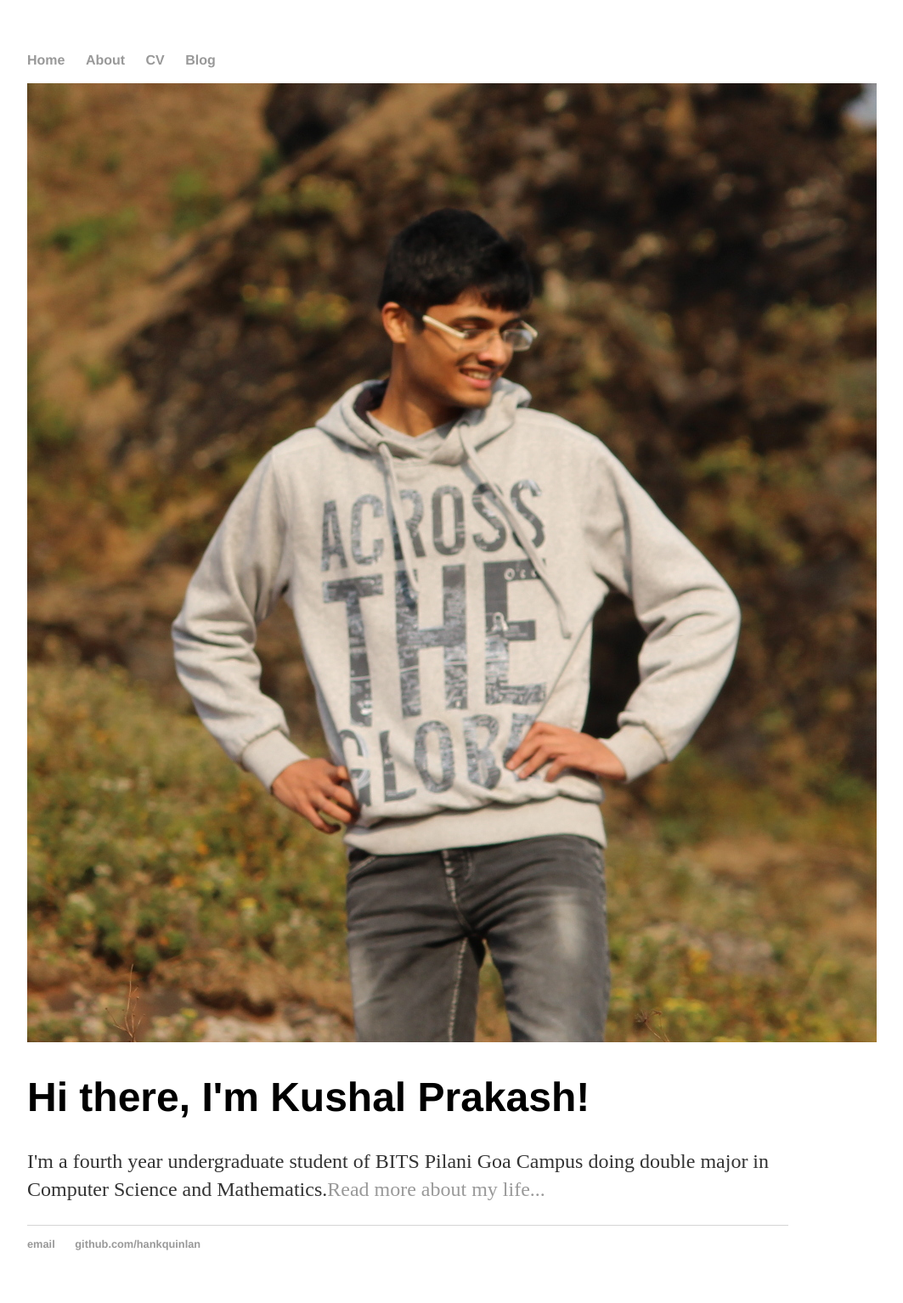
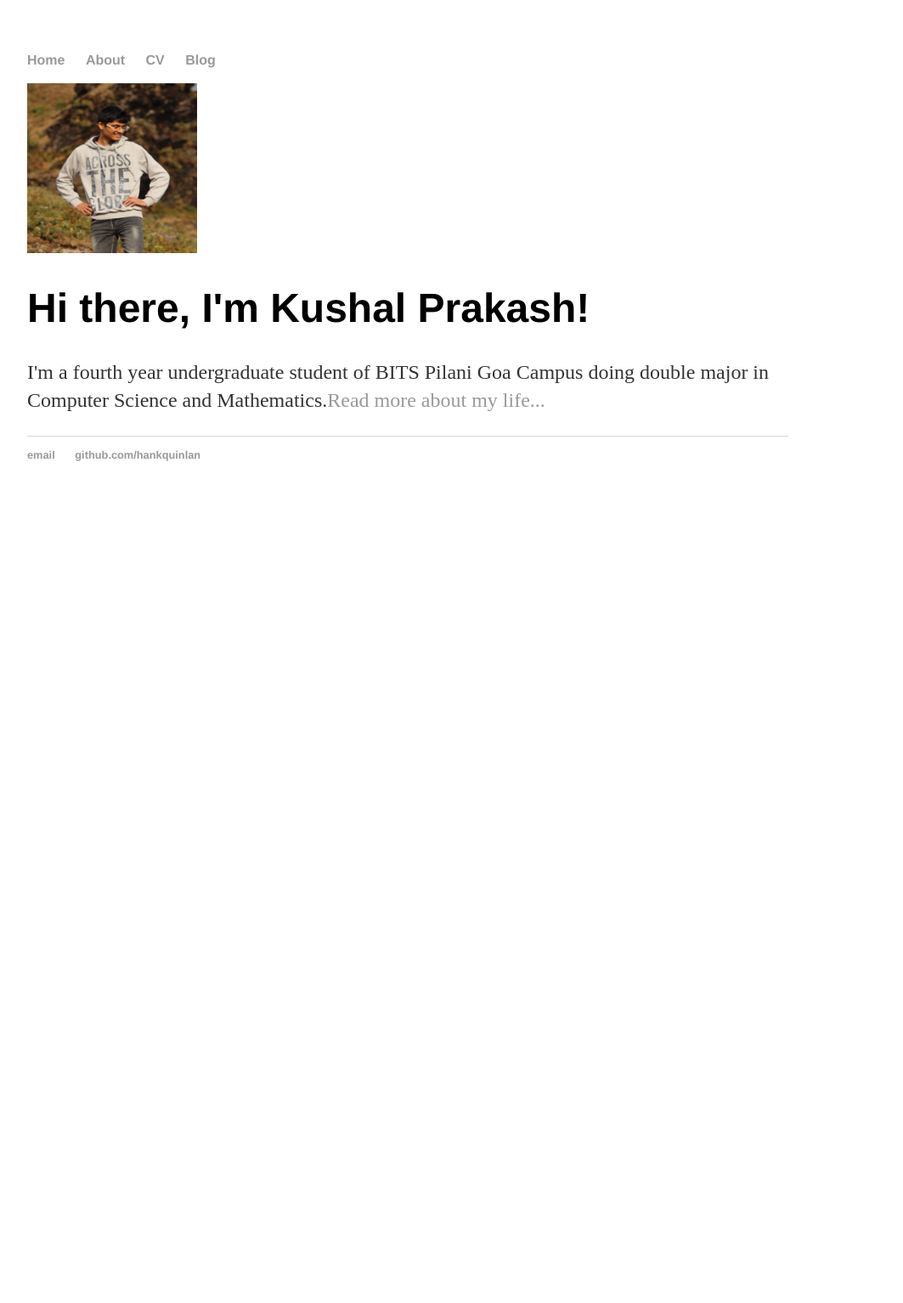
Before and after one commit to KushalP1/KushalP1.github.io, a Jekyll site: the page built from index.html, in a window 1280 px wide. Shown: the whole page at 85% size, without its empty margins (160-1223 px from the left). Built offline with Jekyll 4.4.1, drawn with Linux system fonts in a browser that asks for light colours; after the commit the page ends 900 px from its top, so only the background shows below that.

Commit message:
Update index.html

```diff
--- a/index.html
+++ b/index.html
@@ -2,7 +2,7 @@
 layout: default
 title: Kushal Prakash
 ---
-<img src=/git.JPG>
+<img src=/git.JPG width=200 height=200>
 
 		<div class="blurb">
 			<h1>Hi there, I'm Kushal Prakash!</h1>
```
